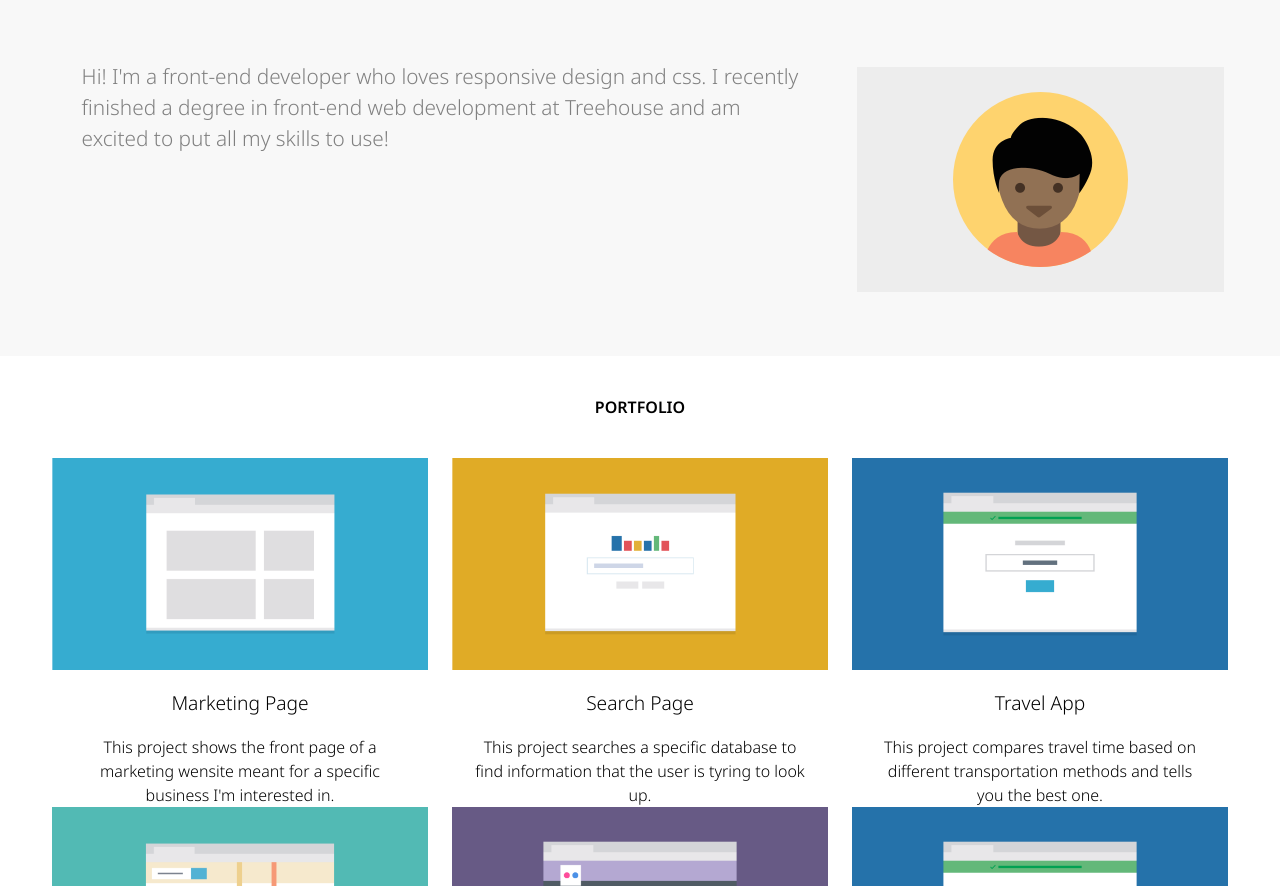
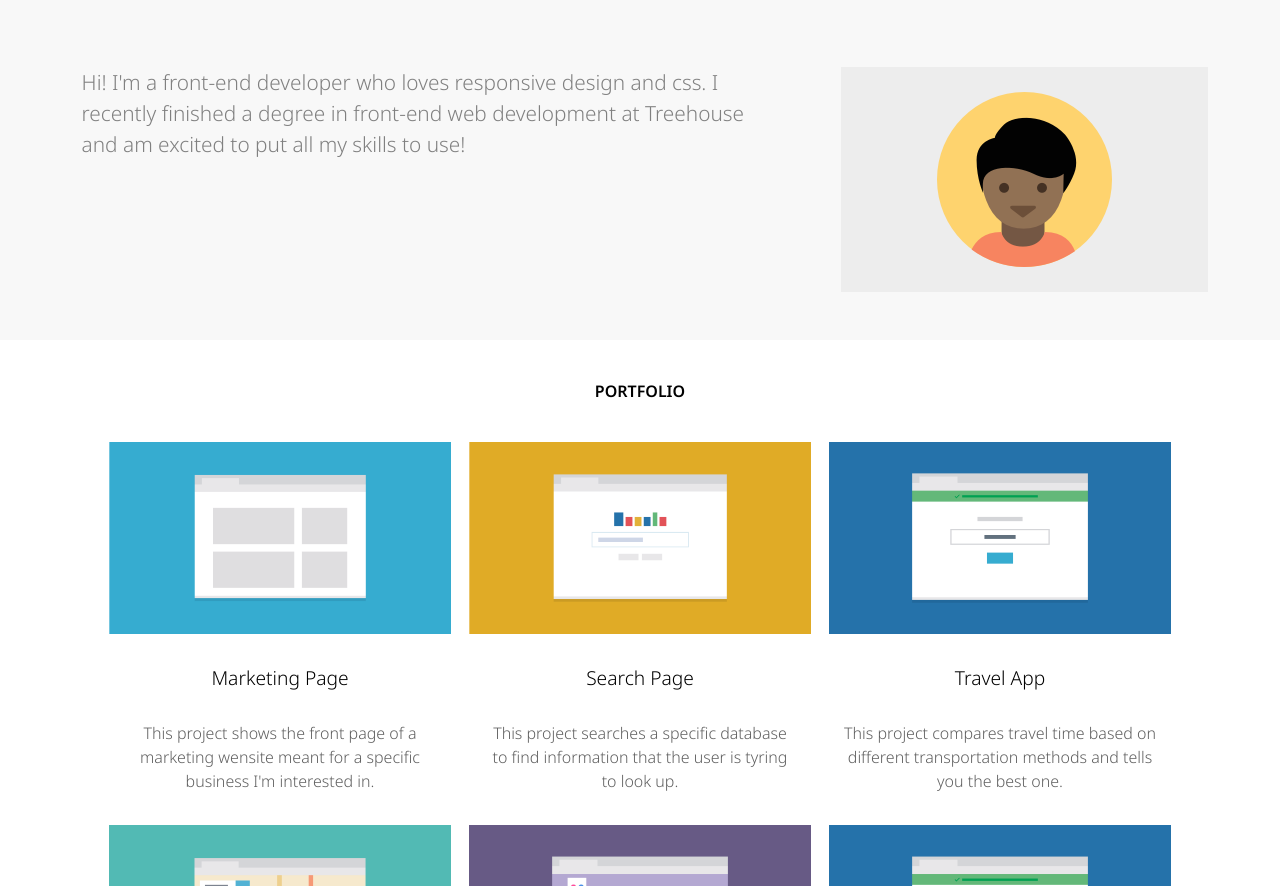
Before and after one commit to zeekpardo/responsive_layout_v3, a plain HTML site: page index.html in a window 1280 px wide. Shown: the part 73-959 px from the top of the page. Drawn offline with Linux system fonts and the light colour scheme.

Commit message:
refactored padding with gap

```diff
--- a/css/styles.css
+++ b/css/styles.css
@@ -26,6 +26,9 @@ main {
 .main-nav, footer li {
     padding: 1em;
     list-style-type: none;
+}
+.main-nav, .about {
+    padding-bottom: 4em;
 }
 .main-nav {
     display: flex;
@@ -67,7 +70,7 @@ img {
     display: flex;
     flex-direction:column-reverse;
     justify-content: center;
-    padding-bottom: 2em;
+    gap: 20px;
 }
 .about1 {
     font-size: 1.5rem;
@@ -77,36 +80,41 @@ img {
     margin: 0 2em;
     color: gray;
     text-align: center;
+
 }
 
-.about2 {
-    padding: 0 3em;
-    margin: 2em auto;
-}
 /* ---- articles ---- */
 .portfolio {
     margin: 2.5em 0;
     font-weight: 600;
     text-transform: uppercase;
 }
-article {
+.projects {
+    display: flex;
+    flex-direction: column;
+}
+.article {
     display: flex;
     flex-direction: column;
     justify-content: center;
+    gap: 30px;
+    padding-bottom: 2em;
 }
 .col1 {
     font-size: 1.7rem;
     font-weight: 400;
     order: 2;
-    margin: 1em 0;
     text-transform: capitalize;
+
+
 }
 .col2{
-    /color: rgb(95, 95, 95);
+    color: rgb(95, 95, 95);
     font-size: 1.4rem;
     line-height: 1.5;
     order: 3;
-    margin: 0 2em;
+    padding: 0 1.5em;
+
 }
 /* ---- footer ---- */
 .contact {
@@ -168,7 +176,7 @@ Media Queries
     display: flex;
     flex-direction: row;
     justify-content: center;
-    gap: 40px;
+    gap: 40px, 15px;
 }
     .name {
         font-size: 1.5rem;
@@ -190,22 +198,21 @@ Media Queries
     .about1 {
         text-align: left;
         font-size: 1.3em;
-        padding: 4em 0;
-        margin: 2em;
+        gap: 20px 20px;
         flex-grow: 2;
-        width: 1200px;
     }
     .about2 {
         padding: 1em;
-        flex-grow: 1;
     }
     .projects {
         display: flex;
+        flex-direction: row;
         flex-wrap: wrap;
-        justify-content: space-around;
+        justify-content:center;
+        gap: 0;
     }
     .article {
-        max-width: 50%;
+        flex-basis: 48%;
     }
 
     .footer-mobile {
@@ -232,17 +239,24 @@ Media Queries
         margin: auto 2em;
     }
     .about, .contact, .projects {
+        /* justify-content:space-around; */
         margin: auto;
         max-width: 1200px;
     }
+    .about {
+
+    }
     .about1 {
         padding: 0;
+    }
+    .about2 {
+        padding: 0 2em 2em 0;
     }
     .portfolio {
         font-size: 1rem;
     }
     .article {
-        max-width: 33%;
+        flex-basis: 30%;
     }
     .col1 {
         font-size: 1.2rem;
```
Also changed, not shown: index.html (+1 -0 lines).
